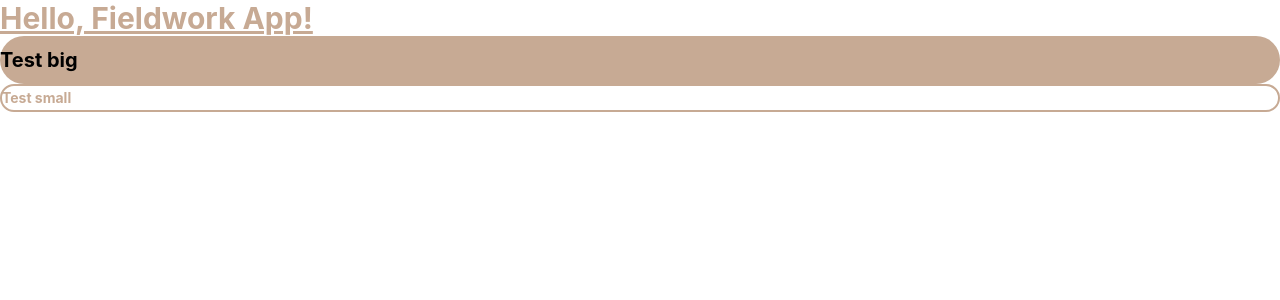
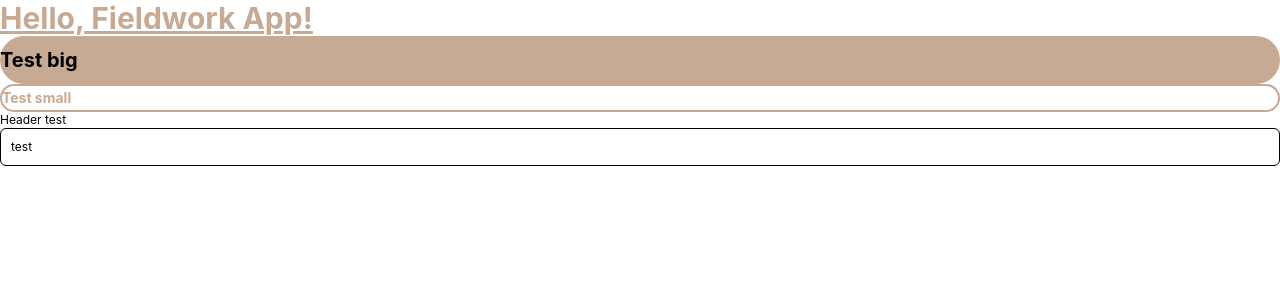
Before and after one commit to ulamlabs/replant, a React (Vite) app in the folder upload-app/: page / in a window 1280 px wide. Shown: the top 300 px of the page. Built offline with nearby package versions, Linux system fonts and the light colour scheme.

Commit message:
RW-22: add common input

```diff
--- a/upload-app/src/App.tsx
+++ b/upload-app/src/App.tsx
@@ -2,6 +2,7 @@ import { IntlProvider } from 'modules/intl';
 import { BrowserRouter, Route, Routes } from 'react-router-dom';
 import { QueryClientProvider } from './modules/query';
 import { Button } from './common/components/Button';
+import { Input } from './common/components/Input';
 
 const App: React.FC = () => {
   return (
@@ -22,6 +23,13 @@ const App: React.FC = () => {
                     size={'SMALL'}
                     onClick={() => {}}
                   />
+                  <Input
+                    header={'Header test'}
+                    placeholder={'Test'}
+                    icon={undefined}
+                    onChange={() => {}}
+                    value={'test'}
+                  />
                 </>
               }
             />
--- /dev/null
+++ b/upload-app/src/common/components/Input.tsx
@@ -0,0 +1,41 @@
+import clsx from 'clsx';
+
+type Props = {
+  header?: string;
+  placeholder: string;
+  value?: string;
+  icon: React.ReactNode;
+  className?: string;
+  onChange: (e: React.ChangeEvent<HTMLInputElement>) => void;
+};
+
+export const Input: React.FC<Props> = ({
+  header,
+  placeholder,
+  value,
+  icon,
+  className,
+  onChange,
+}) => {
+  return (
+    <>
+      <div className={clsx(header && 'text-xs text-left text-black')}>
+        {header}
+      </div>
+      <div
+        className={clsx(
+          'rounded-md cursor-text border border-black text-xs p-2.5 w-full',
+          className
+        )}
+      >
+        {icon}
+        <input
+          onChange={onChange}
+          value={value}
+          placeholder={placeholder}
+          className='text-xs'
+        />
+      </div>
+    </>
+  );
+};
```
